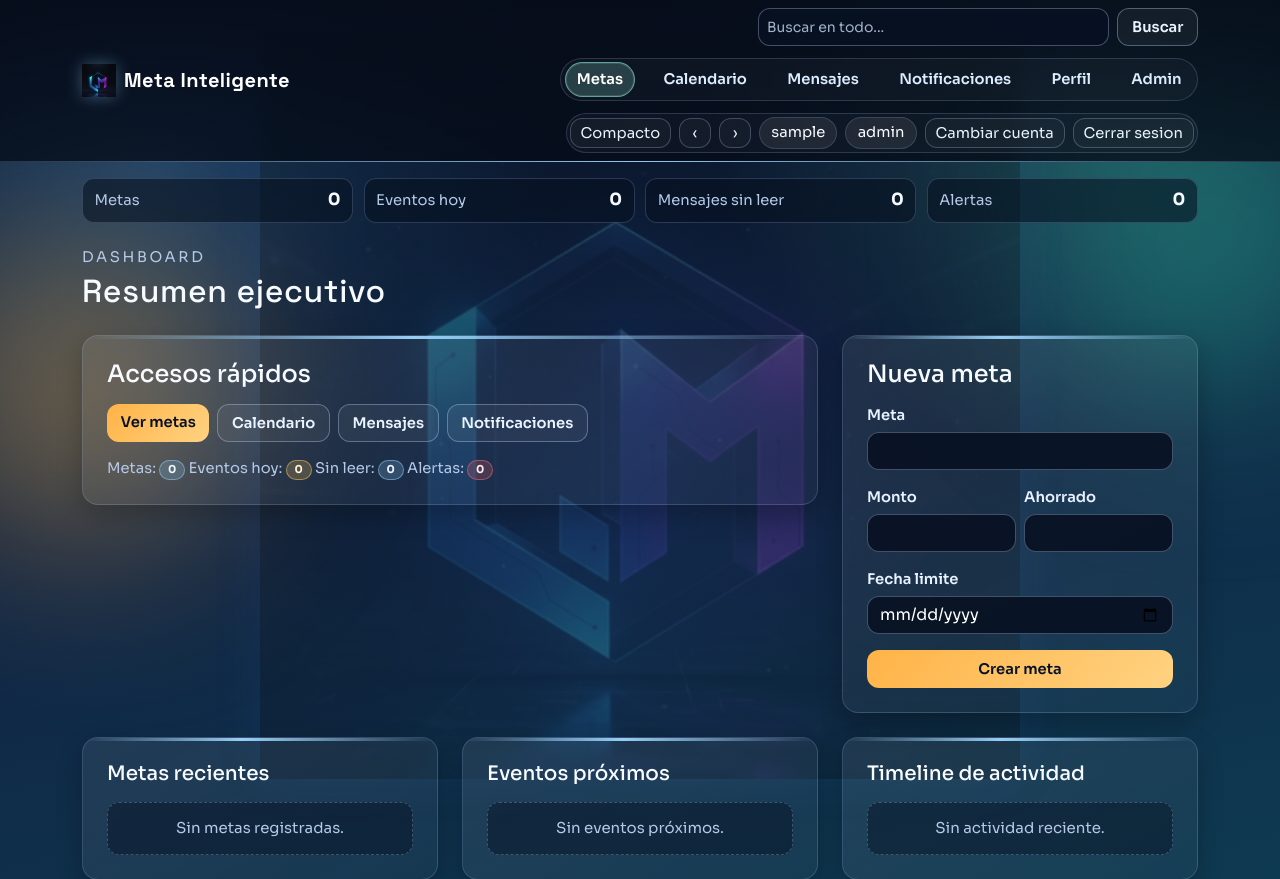
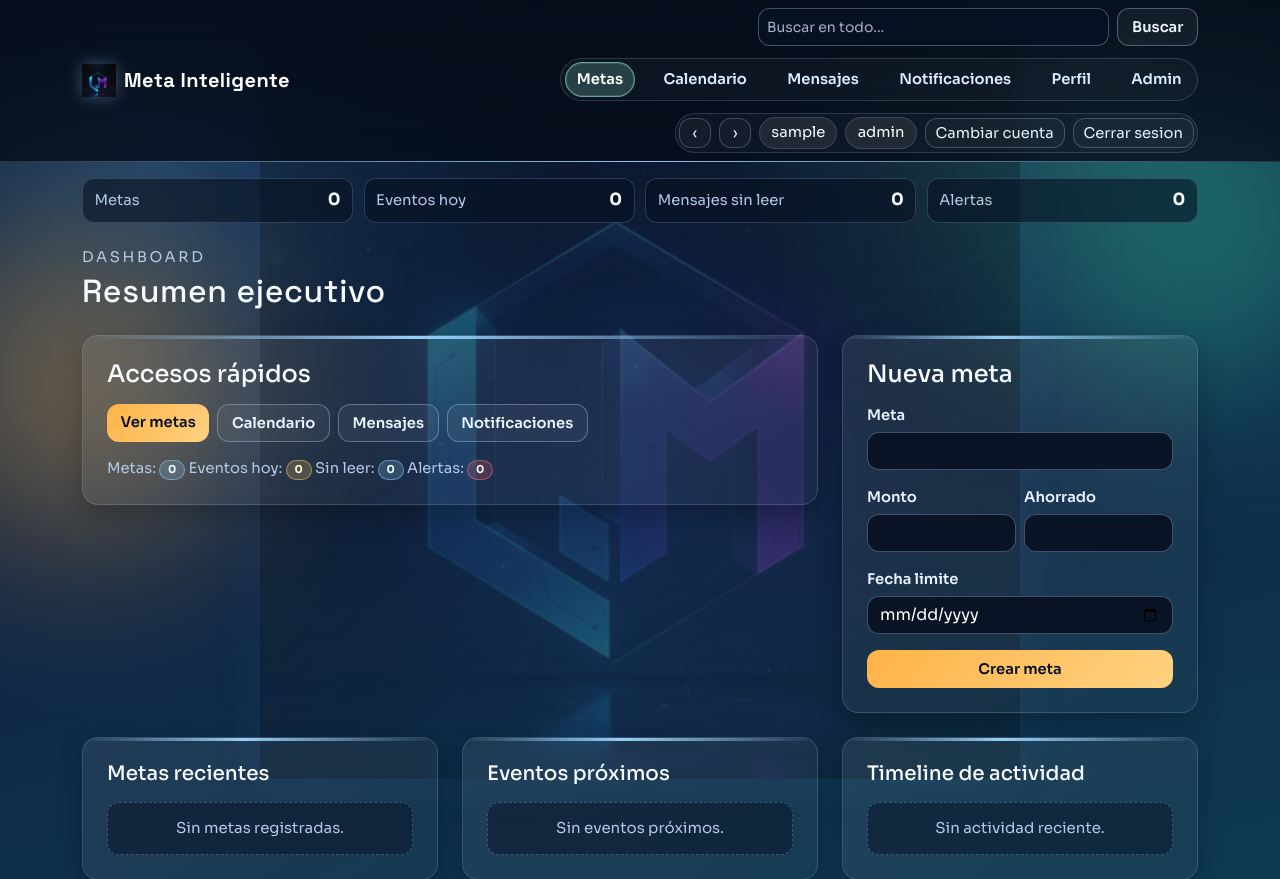
Before and after one commit to sintel-it/meta90_app, a Flask app: page /inicio in a window 1280 px wide. Shown: the top 879 px of the page. Run offline with Flask 3, Linux system fonts and the light colour scheme; the visitor is signed in with stand-in values (Sample User, id 1); data that the repository does not hold is empty.

Commit message:
ui: remove compact toggle from navbar and clean related styles

```diff
--- a/static/css/app.css
+++ b/static/css/app.css
@@ -235,10 +235,6 @@ body.module-perfil {
     border-radius: 999px;
     border: 1px solid rgba(183, 206, 255, 0.18);
     background: rgba(255, 255, 255, 0.03);
-}
-
-.app-mini-btn {
-    padding-inline: 0.62rem !important;
 }
 
 .app-mini-icon {
--- a/templates/base.html
+++ b/templates/base.html
@@ -9,7 +9,7 @@
     <link rel="preconnect" href="https://fonts.gstatic.com" crossorigin>
     <link href="https://fonts.googleapis.com/css2?family=Sora:wght@400;500;600;700;800&family=Space+Grotesk:wght@500;700&display=swap" rel="stylesheet">
     <link href="https://cdn.jsdelivr.net/npm/bootstrap@5.3.2/dist/css/bootstrap.min.css" rel="stylesheet">
-    <link href="{{ url_for('static', filename='css/app.css', v='pro-polish5') }}" rel="stylesheet">
+    <link href="{{ url_for('static', filename='css/app.css', v='pro-polish6') }}" rel="stylesheet">
     <link rel="icon" type="image/png" href="{{ url_for('static', filename='img/logo.png') }}">
 </head>
 {% set endpoint = request.endpoint or '' %}
@@ -96,9 +96,6 @@
                     </select>
                 </div>
                 <div class="app-user-actions d-flex align-items-center">
-                    <button type="button" id="compact-toggle-btn" class="btn btn-outline-light btn-sm app-pill-btn app-mini-btn" title="Alternar compacto">
-                        Compacto
-                    </button>
                     <a href="{{ prev_item[1] }}" class="btn btn-outline-light btn-sm app-pill-btn app-mini-icon" title="Modulo anterior" aria-label="Modulo anterior">
                         &lsaquo;
                     </a>
@@ -179,18 +176,6 @@
 <script>
 document.addEventListener("DOMContentLoaded", function () {
     document.body.classList.remove("app-loading");
-    const compactBtn = document.getElementById("compact-toggle-btn");
-    const compactKey = "meta90_compact_ui";
-    if (localStorage.getItem(compactKey) === "1") {
-        document.body.classList.add("compact-ui");
-    }
-    if (compactBtn) {
-        compactBtn.addEventListener("click", function () {
-            document.body.classList.toggle("compact-ui");
-            const on = document.body.classList.contains("compact-ui");
-            localStorage.setItem(compactKey, on ? "1" : "0");
-        });
-    }
     const moduleSelect = document.getElementById("app-module-select");
     if (moduleSelect) {
         moduleSelect.addEventListener("change", function () {
```
